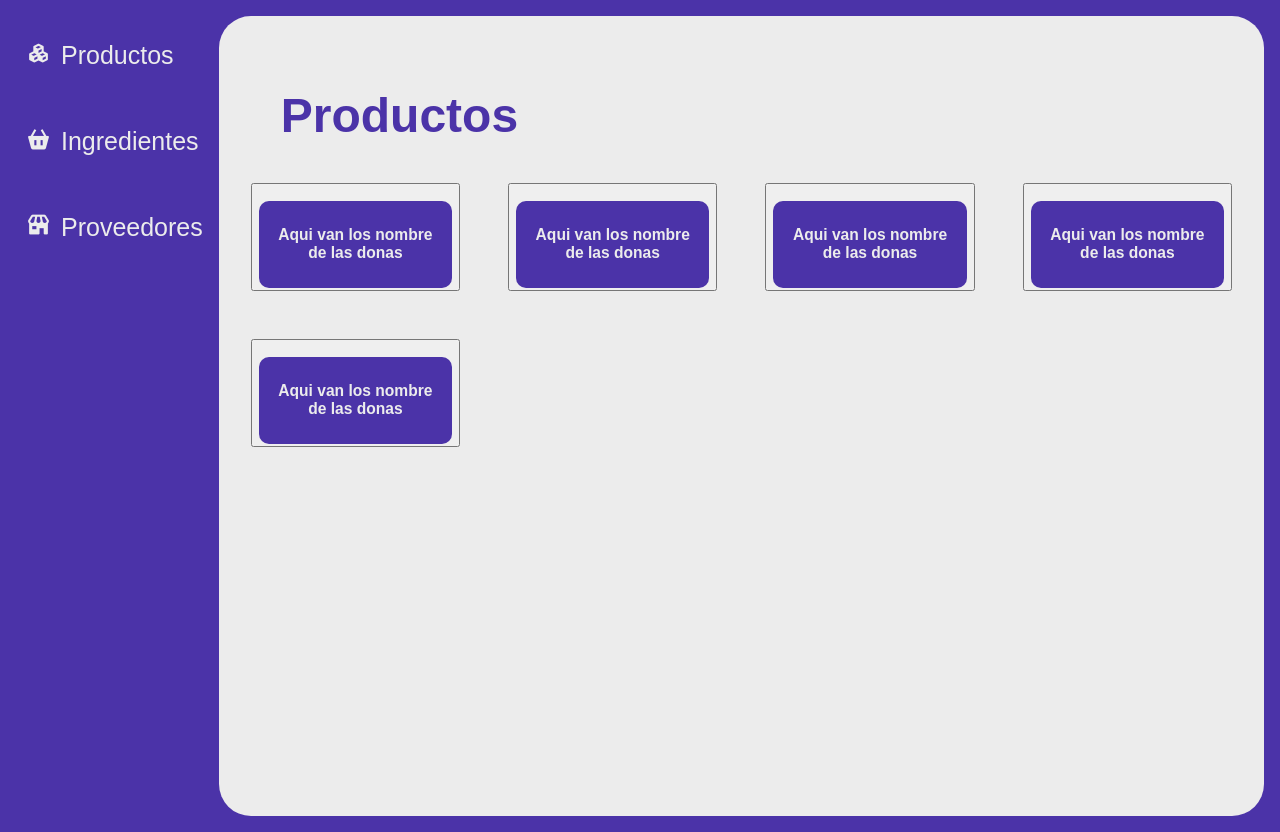
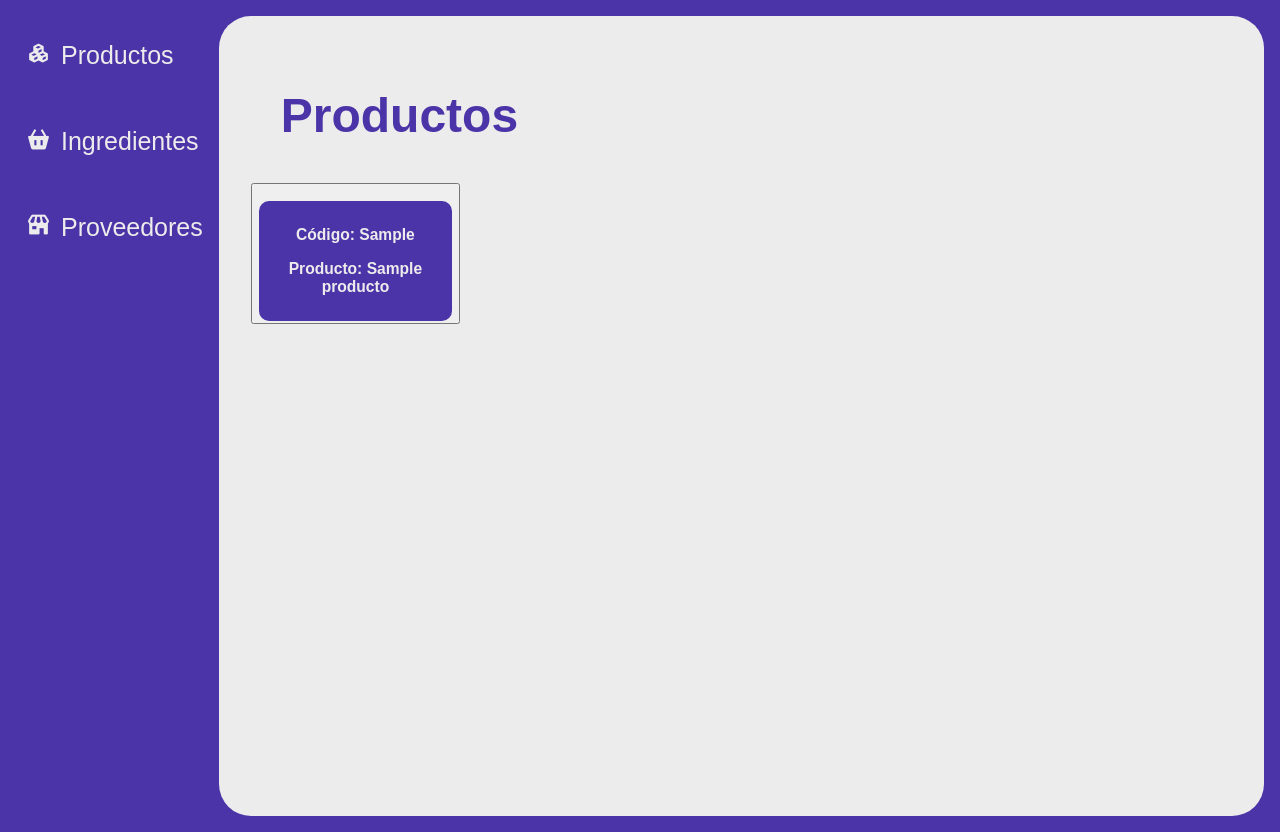
Before and after one commit to Danccs/bellavista_donuts, a Django app: template config/templates/mostrar_prod.html in a window 1280 px wide. Shown: the part 99-931 px from the top of the page. Run offline with Django 5.2, Linux system fonts and the light colour scheme; the template is opened without the code that fills it: values that come from a table or form of the project are taken from there, others are empty; tables that the repository leaves empty hold one stand-in row (values such as "Sample post"); parts of the project's set-up code (start-up, migrations or seed data) failed here and were passed over.

Commit message:
conexión be mostrar_prod

```diff
--- a/config/templates/mostrar_prod.html
+++ b/config/templates/mostrar_prod.html
@@ -10,44 +10,18 @@
     <h2 class="titulo-prod">Productos</h2>
     <div class="contenedor-prod">
 
+        {% for producto in productos %}
         <div class="producto">
             <button>
                 <img src="" alt="">
                 <div class="producto-detalles">
-                        <h3 class="nombre-prod">Aqui van los nombre de las donas</h3>
+                    <h3 class="nombre-prod">Código: {{ producto.codigo }}</h3>
+                    <h3 class="nombre-prod">Producto: {{ producto.nombre }}</h3>
             </button>
         </div>
-                <div class="producto">
-                    <button>
-                    <img src="" alt="">
-                    <div class="producto-detalles">
-                        <h3 class="nombre-prod">Aqui van los nombre de las donas</h3>
-                    </button>
-                    </div>
-                <div  class="producto">
-                    <button>
-                    <img src="" alt="">
-                    <div class="producto-detalles">
-                        <h3 class="nombre-prod">Aqui van los nombre de las donas</h3>
-                    </button>
-                    </div>
-                <div  class="producto">
-                    <button>
-                    <img src="" alt="">
-                    <div class="producto-detalles">
-                        <h3 class="nombre-prod">Aqui van los nombre de las donas</h3>
-                    </button>
-                 </div>
-                 <div  class="producto">
-                    <button>
-                    <img src="" alt="">
-                    <div class="producto-detalles">
-                        <h3 class="nombre-prod">Aqui van los nombre de las donas</h3>
-                    </button>
-                 </div>
+        {% endfor %}
 
     </div>
 
-            </div>
 </main>
 {% endblock %}
```
Lines whose indentation alone changed are shown as unchanged.
